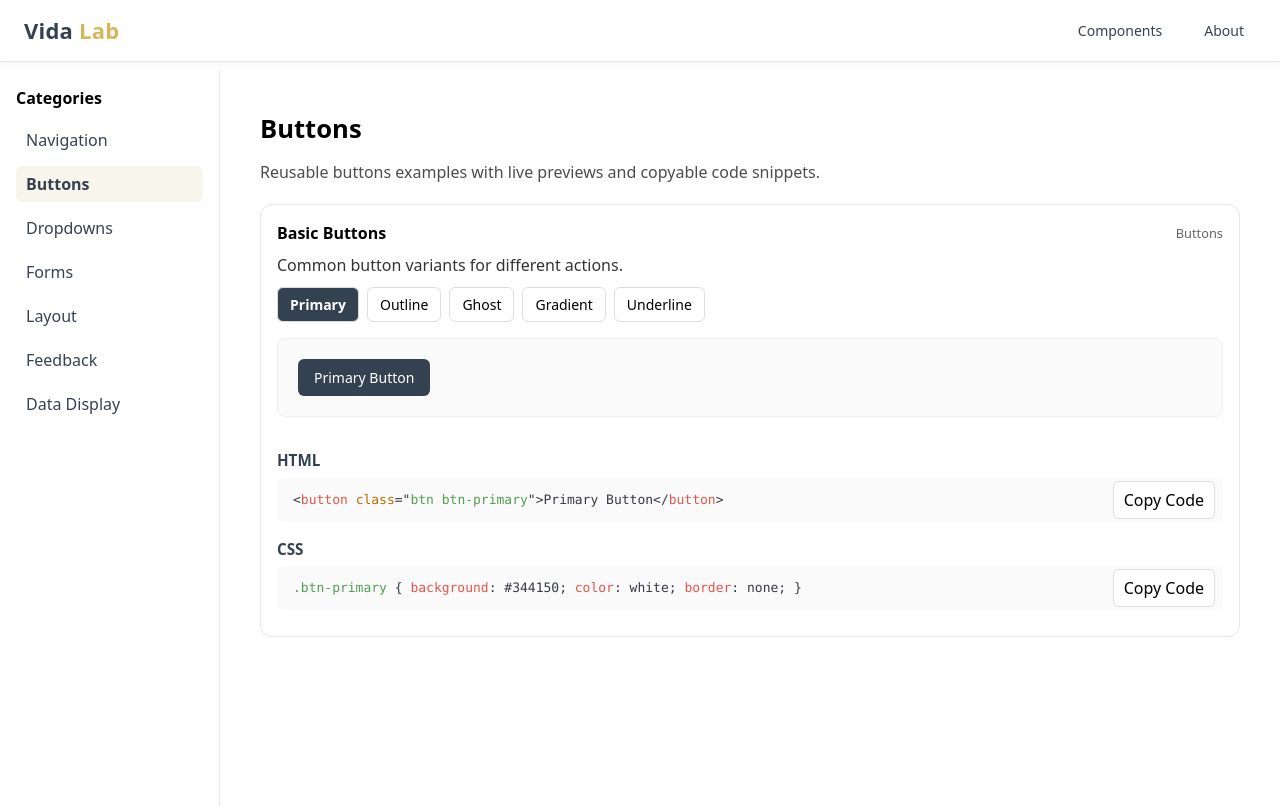
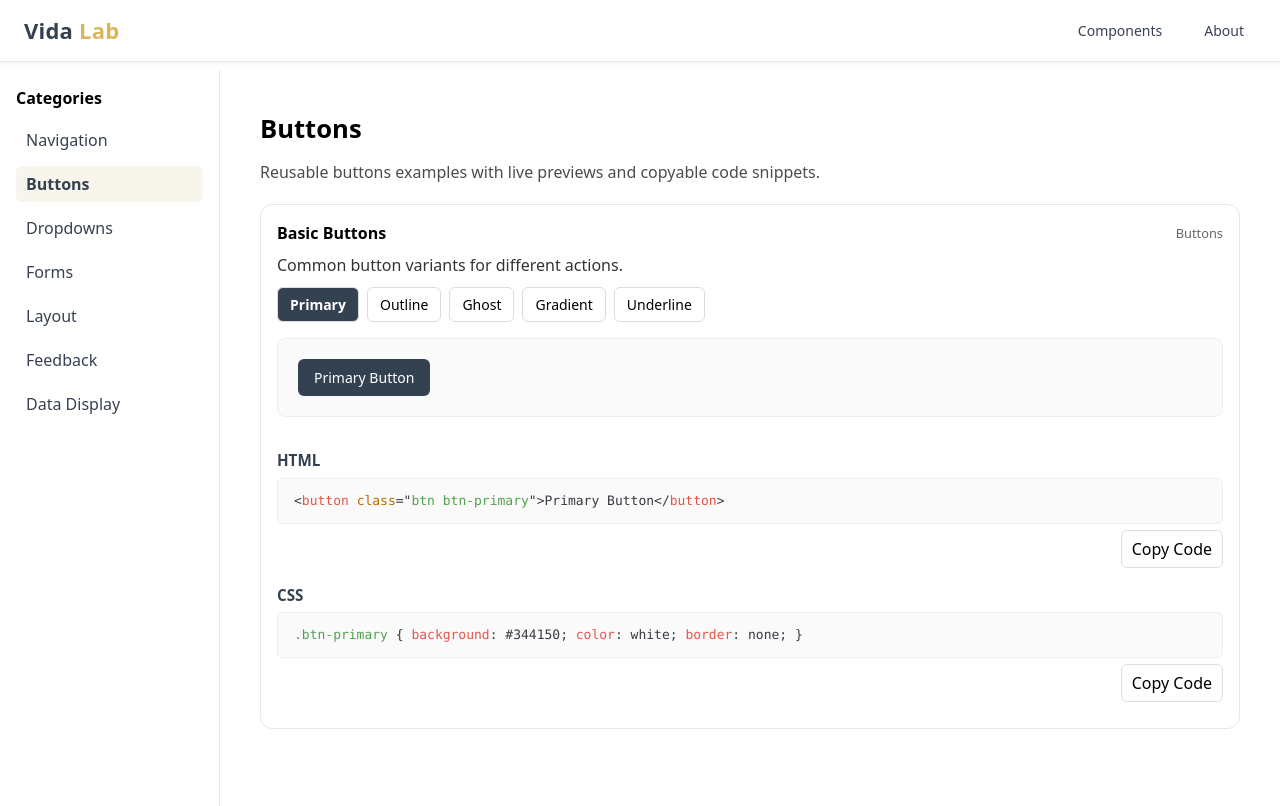
Before and after one commit to VidaMaleki/component-lab, a React (Vite) app: page /components/buttons in a window 1280 px wide. Built offline with nearby package versions, Linux system fonts and the light colour scheme.

Commit message:
Modified CodeBlock and created style file for it

```diff
--- a/src/components/CodeBlock.tsx
+++ b/src/components/CodeBlock.tsx
@@ -2,6 +2,7 @@ import React from "react";
 import CopyButton from "./CopyButton";
 import { Prism as SyntaxHighlighter } from "react-syntax-highlighter";
 import { oneLight } from "react-syntax-highlighter/dist/esm/styles/prism";
+import "./CodeBlock.css";
 
 interface CodeBlockProps {
     title?: string;
@@ -11,7 +12,7 @@ interface CodeBlockProps {
 
 export default function CodeBlock({ title, code, language = "html" }: CodeBlockProps) {
     return (
-    <div style={{ marginTop: 16 }}>
+        <div style={{ marginTop: 16, width: "100%", overflowX: "scroll" }}>
             {title && (
                 <div
                     style={{
@@ -24,33 +25,41 @@ export default function CodeBlock({ title, code, language = "html" }: CodeBlockP
                     {title}
                 </div>
             )}
-
-      <div style={{ position: "relative" }}>
+            <div
+                style={{
+                    maxWidth: "100%",
+                    overflowX: "auto",
+                    borderRadius: 6,
+                    background: "#fafafa",
+                    border: "1px solid #eee",
+                }}
+            >
                 <SyntaxHighlighter
                     language={language}
                     style={oneLight}
                     customStyle={{
                         borderRadius: 6,
                         padding: "12px 16px",
+                        overflowX: "auto",
                         fontSize: 13,
                         background: "#fafafa",
                         margin: 0,
+                        whiteSpace: "pre-wrap",
+                        wordBreak: "break-word",
                     }}
                 >
                     {code.trim()}
                 </SyntaxHighlighter>
-
+            </div>
             <div
                 style={{
-            position: "absolute",
-            top: "50%",
-            right: 8,
-            transform: "translateY(-50%)",
+                    display: "flex",
+                    justifyContent: "flex-end",
+                    marginTop: 6,
                 }}
             >
                 <CopyButton code={code} />
             </div>
         </div>
-    </div>
     );
 }
--- /dev/null
+++ b/src/components/codeBlock.css
@@ -0,0 +1,32 @@
+/* src/components/CodeBlock.css */
+
+.code-shell {
+  position: relative;
+  max-width: 100%;
+  border-radius: 6px;
+  background: #fafafa;
+  /* The key: let the INSIDE scroll, never expand the layout */
+  overflow-x: auto;
+  overflow-y: hidden;
+}
+
+/* Keep the copy button in the corner, above the code */
+.code-copy-overlay {
+  position: absolute;
+  top: 8px;
+  right: 8px;
+  z-index: 10;
+}
+
+/* Safety: make sure pre itself doesn't set a huge min-width */
+.code-shell pre {
+  margin: 0;
+  min-width: 0;
+}
+
+@media (max-width: 768px) {
+  pre {
+    white-space: pre-wrap;
+    word-break: break-word;
+  }
+}
```
Lines whose indentation alone changed are shown as unchanged.
